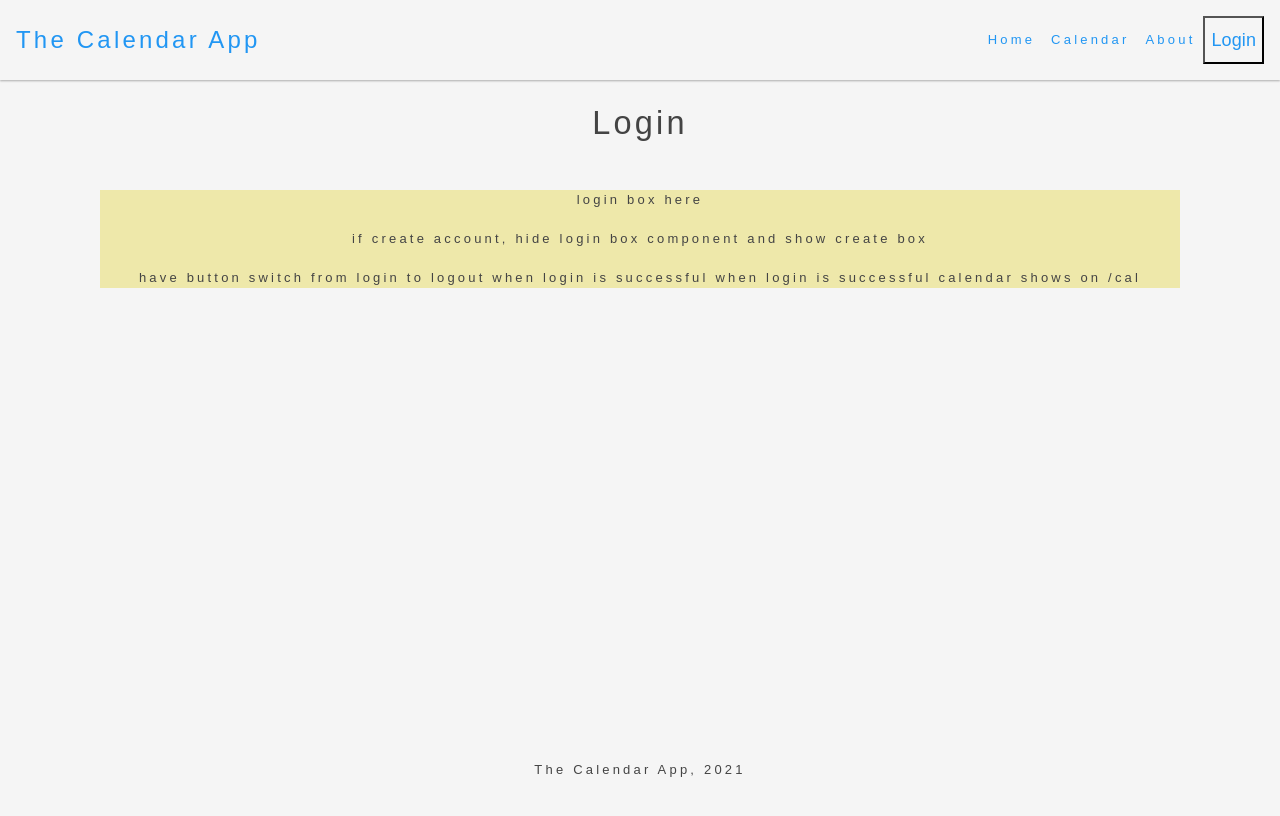
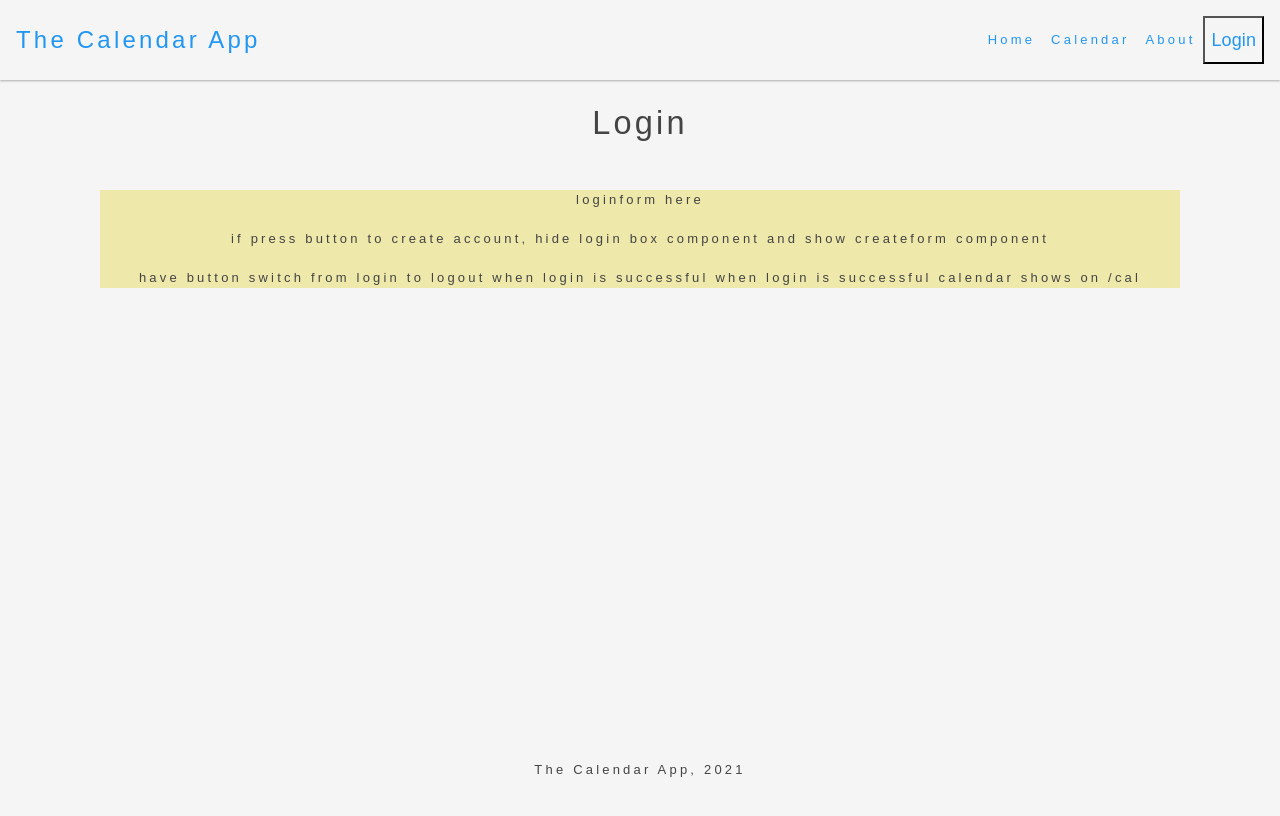
Before and after one commit to tylerdahl123/project3po, a React (Create React App) app in the folder client/: page /login in a window 1280 px wide. Shown: the top 816 px of the page. Built offline with nearby package versions, Linux system fonts and the light colour scheme.

Commit message:
components added

```diff
--- a/client/src/pages/About/index.js
+++ b/client/src/pages/About/index.js
@@ -15,7 +15,7 @@ export default function About(){
                                 <br />
                                 <p> info about the project and concept go here </p>
                                 <br />
-                                <p> button here to go to sub-page that has about info for each of us (a photo, a hobby, github/linkedin link?)</p>
+                                <p> button here to show aboutus component</p>
                         </Col>
                     </Row>
                 </Container>
--- a/client/src/pages/Cal/index.js
+++ b/client/src/pages/Cal/index.js
@@ -6,7 +6,7 @@ import LoginFirst from "../../components/LoginFirst";
 class Cal extends Component{
 
     state={
-        loginState: false,
+        loginState: true,
     }
 
 
--- a/client/src/pages/Login/index.js
+++ b/client/src/pages/Login/index.js
@@ -12,10 +12,11 @@ export default function Login(){
                                 <br />
                                 <br />
                                 <div className="loginbox">
-                                login box here
+                                loginform here
                                 <br />
                                 <br />
-                                if create account, hide login box component and show create box
+                                if press button to create account,
+                                hide login box component and show createform component
                                 <br />
                                 <br />
                                 have button switch from login to logout when login is successful
```
Also changed, not shown: client/src/components/Aboutus/index.js (added), client/src/components/Createaccount/index.js (added), client/src/components/Loginform/index.js (added).
